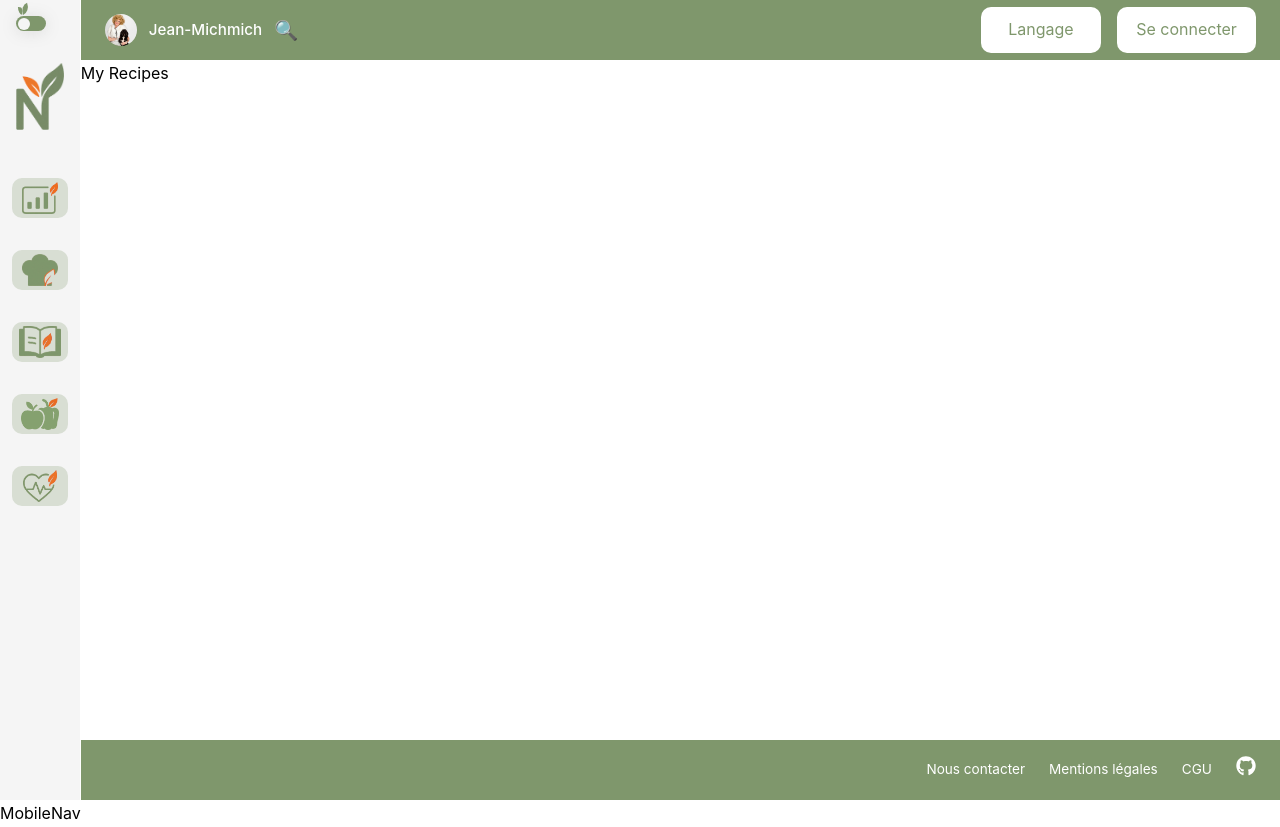
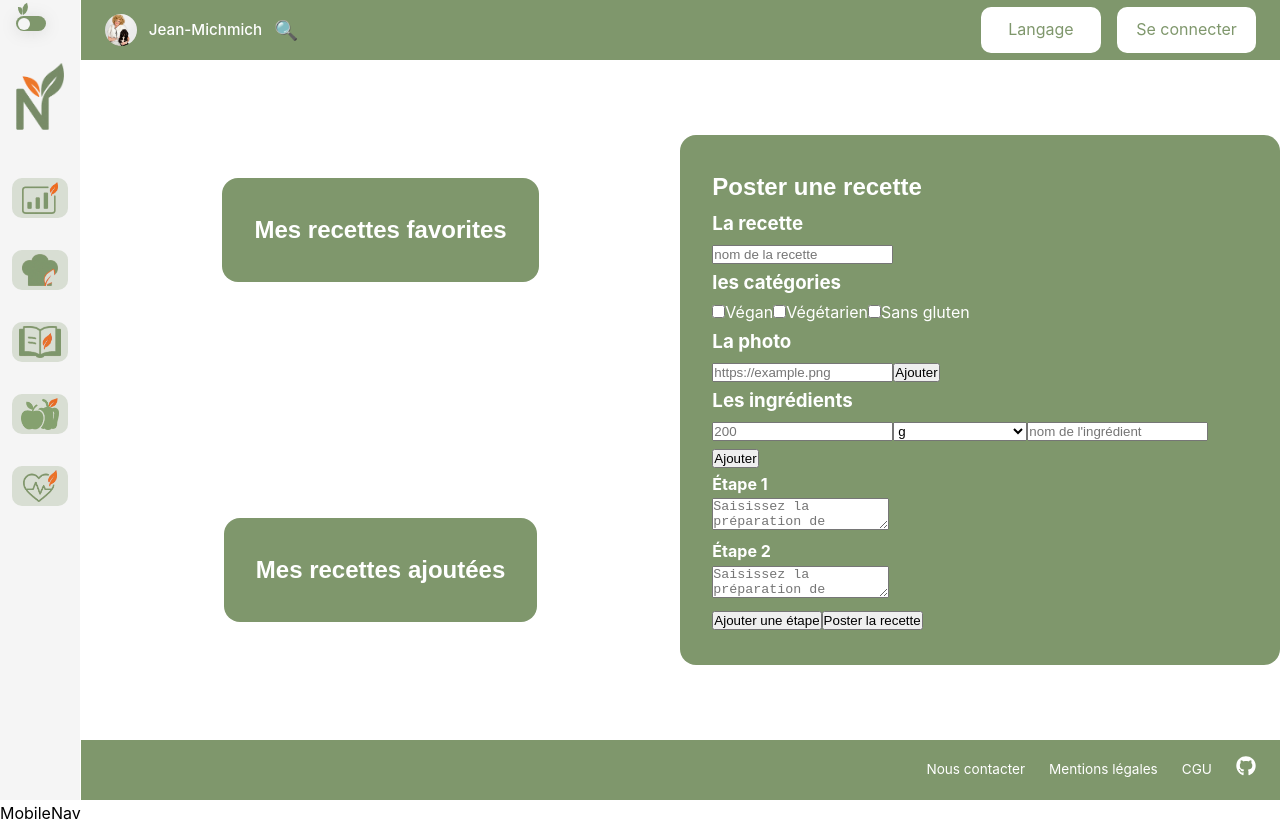
Before and after one commit to wildcodeschool-2025-03/JS-WestDevs-P3-SeazN, a React (Vite) app in the folder client/: page /kitchen/myrecipes in a window 1280 px wide. Built offline with nearby package versions, Linux system fonts and the light colour scheme; a web font is replaced by a local one.

Commit message:
:construction:Creation of the form for adding a recipe

```diff
--- /dev/null
+++ b/client/src/pages/kitchen/myrecipes/MyRecipes.css
@@ -0,0 +1,23 @@
+.myRecipes {
+  display: grid;
+  grid-template-columns: repeat(2, 1fr);
+  grid-template-rows: repeat(2, 1fr);
+  place-items: center;
+
+  > article {
+    background-color: var(--light-primary);
+    border-radius: 16px;
+    padding: 32px;
+    color: white;
+  }
+
+  :nth-child(1) {
+    grid-area: 1 / 1 / 2 / 2;
+  }
+  :nth-child(2) {
+    grid-area: 2 / 1 / 3 / 2;
+  }
+  :nth-child(3) {
+    grid-area: 1 / 2 / 3 / 3;
+  }
+}
--- a/client/src/pages/kitchen/myrecipes/MyRecipes.tsx
+++ b/client/src/pages/kitchen/myrecipes/MyRecipes.tsx
@@ -1,5 +1,105 @@
+import { useState } from "react";
+import "./MyRecipes.css";
+
+
+
 const MyRecipes = () => {
-  return <span>My Recipes</span>;
+  const [recipeName, setRecipeName] = useState("");
+
+  const handleSubmit = (event) => event.preventDefault();
+  const MAX_LENGTH = 40
+  const handleChange = (event) => {
+    if (event.target.value.length <= MAX_LENGTH)
+    setRecipeName(event.target.value);
+  };
+
+  return (
+    <section className="myRecipes">
+      <article>
+        <h2>Mes recettes favorites</h2>
+      </article>
+      <article>
+        <h2>Mes recettes ajoutées</h2>
+      </article>
+      <article>
+        <form onSubmit={handleSubmit}>
+          <h2>Poster une recette</h2>
+          <label htmlFor="recipeName">
+            <h3>La recette</h3>
+          </label>
+          <input
+            type="text"
+            id="recipeName"
+            name="recipeName"
+            placeholder="nom de la recette"
+            value={recipeName}
+            onChange={handleChange}
+          />
+          <h3>les catégories</h3>
+          <input type="checkbox" name="végan" id="végan" />
+          <label htmlFor="végan">Végan</label>
+          <input type="checkbox" name="végétarien" id="végétarien" />
+          <label htmlFor="végétarien">Végétarien</label>
+          <input type="checkbox" name="glutenFree" id="glutenFree" />
+          <label htmlFor="glutenFree">Sans gluten</label>
+          <label htmlFor="image">
+            <h3>La photo</h3>
+          </label>
+          <input
+            type="url"
+            name="image"
+            id="image"
+            placeholder="https://example.png"
+          />
+          <button type="button">Ajouter</button>
+          <label htmlFor="ingredient">
+            <h3>Les ingrédients</h3>
+          </label>
+          <input
+            type="number"
+            name="unit"
+            id="unit"
+            placeholder="200"
+            min="0"
+          />
+          <select name="unit" id="unit">
+            <option value="gram">g</option>
+            <option value="centilitre">cl</option>
+            <option value="teaspoon">cuillière(s) à café</option>
+            <option value="tablespoon">cuillière(s) à soupe</option>
+            <option value="piece">pièce(s)</option>
+            <option value="portion">portion(s)</option>
+          </select>
+          <input
+            type="search"
+            name="ingrédient"
+            id="ingrédient"
+            placeholder="nom de l'ingrédient"
+          />
+          <button type="button">Ajouter</button>
+          <label htmlFor="step">
+            <h4>Étape 1</h4>
+          </label>
+          <textarea
+            name="step"
+            id="step"
+            placeholder="Saisissez la préparation de l'étape 1"
+          />
+          <label htmlFor="step">
+            <h4>Étape 2</h4>
+          </label>
+          <textarea
+            name="step"
+            id="step"
+            placeholder="Saisissez la préparation de l'étape 2"
+          />
+          <br />
+          <button type="button">Ajouter une étape</button>
+          <button type="submit">Poster la recette</button>
+        </form>
+      </article>
+    </section>
+  );
 };
 
 export default MyRecipes;
```
